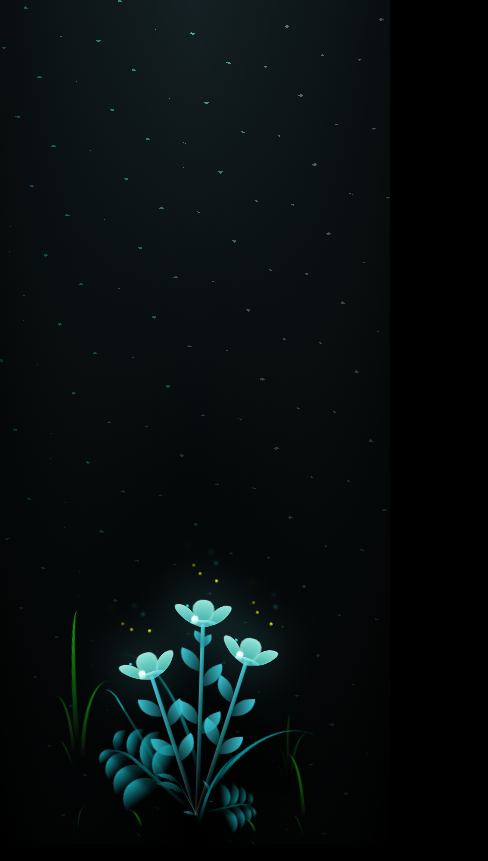
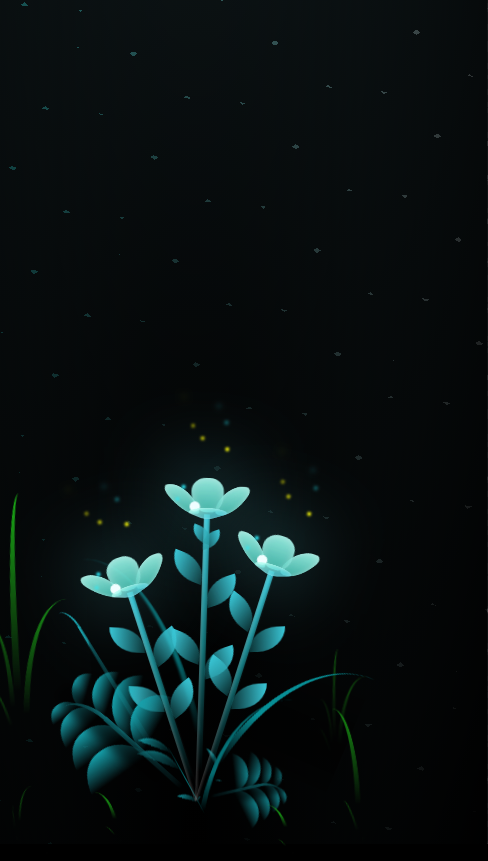
Before and after one commit to vithean111123/Flower.github.io, a plain HTML site: page index.html in a window 390 px wide. Shown: the whole page, 488 px wide, since content can reach past the window. Drawn offline with Linux system fonts and the light colour scheme; some packages are replaced by stand-ins of ours; a script that the page names is missing.

Commit message:
Update index.html

```diff
--- a/index.html
+++ b/index.html
@@ -1048,6 +1048,16 @@
   width: 90% !important;
   font-size: 14px;
 }
+        @media (max-width: 768px) {
+    body {
+        min-height: 100vh;
+        /* width: 90%; */
+        justify-content: center;
+        align-items: flex-end;
+        transform: scale(1.5);
+        transform-origin: bottom center;
+    }
+}
     </style>
 </head>
 
```
